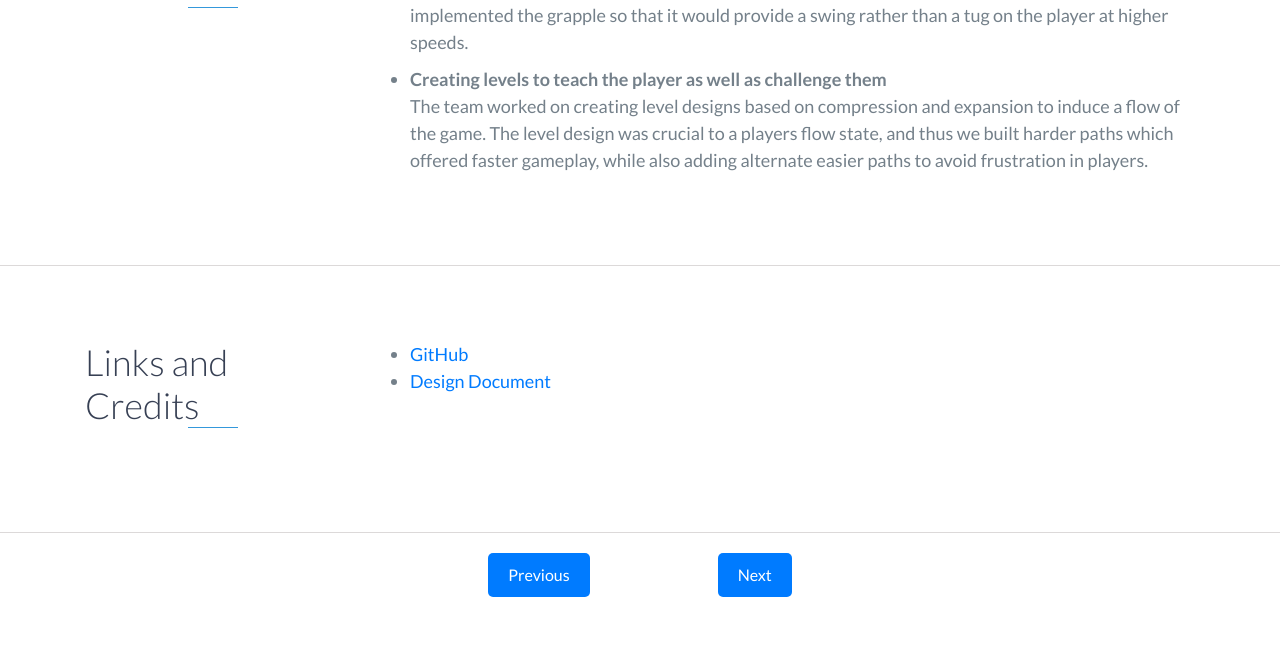
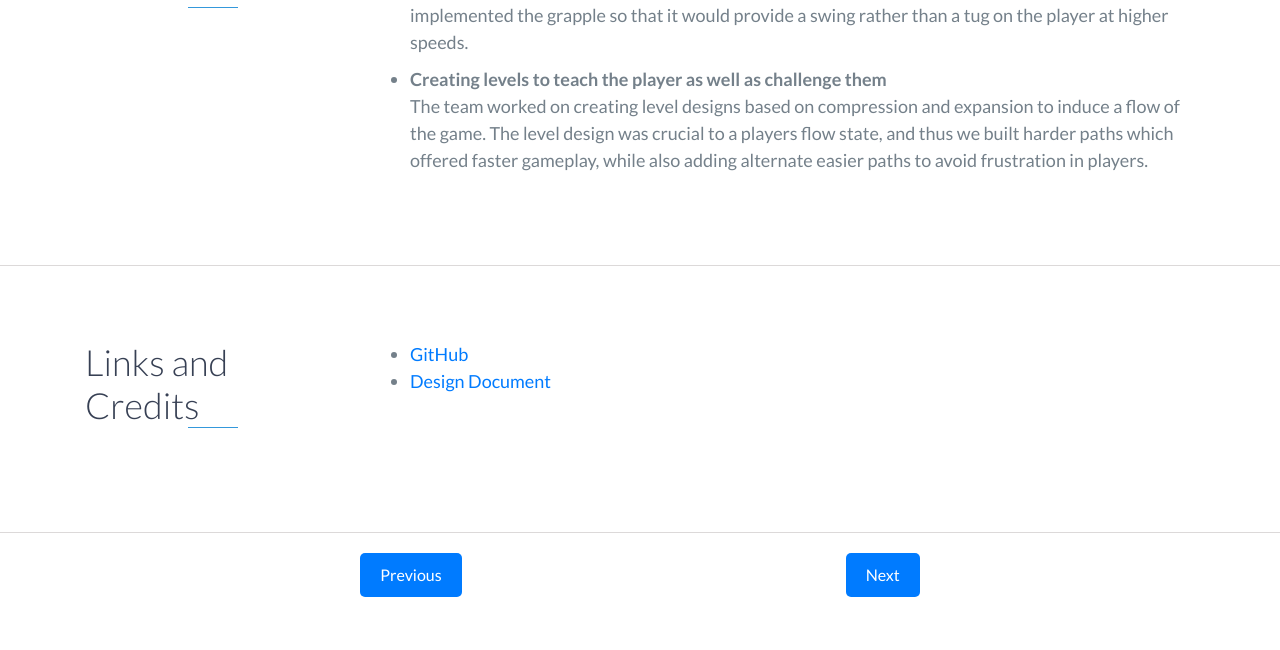
Before and after one commit to Sidoku/portfolio, a plain HTML site: page centripetal.html in a window 1280 px wide. Shown: the part 2286-2936 px from the top of the page. Drawn offline with nearby package versions, Linux system fonts and the light colour scheme.

Commit message:
updating stylesheet

```diff
--- a/css/styles.css
+++ b/css/styles.css
@@ -15,10 +15,11 @@
     display: flex;
     justify-content: center;
     margin: 20px 0;
-    gap: 10%;
+    gap: 30%;
 }
 
 .navigation-buttons a {
+    font-family: 'Lato', sans-serif;
     text-decoration: none;
     padding: 10px 20px;
     background-color: #007BFF;
```
